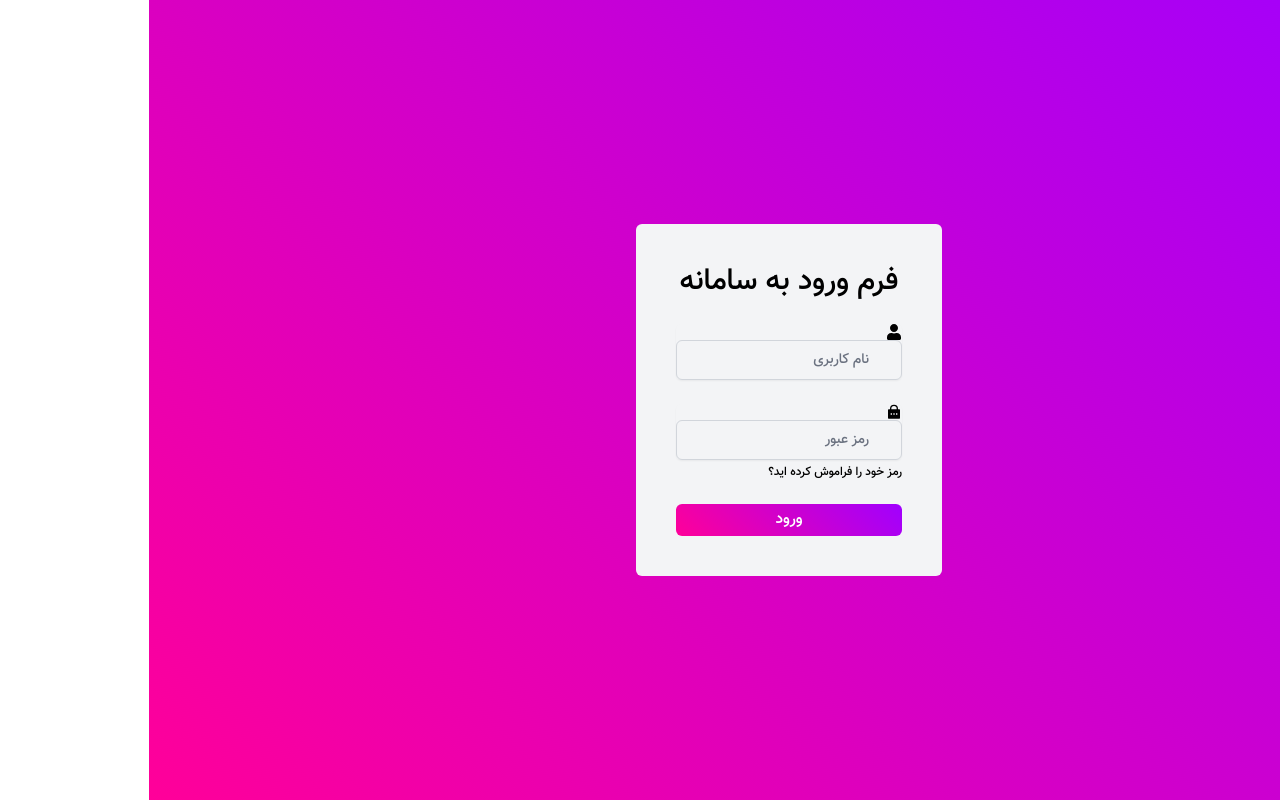
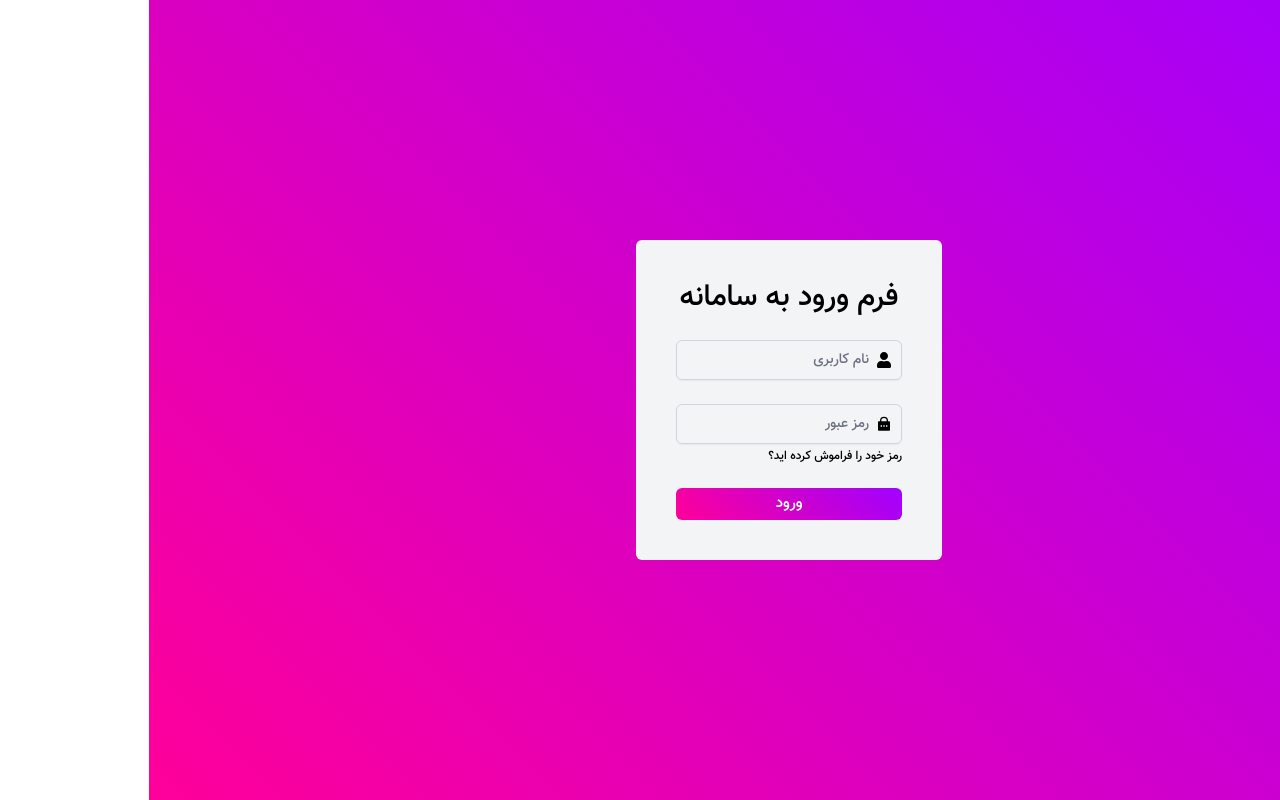
Before and after one commit to farzadafi/Store_Project, a React (Vite) app: page /login in a window 1280 px wide. Built offline with nearby package versions, Linux system fonts and the light colour scheme.

Commit message:
pass variant to formikInput

```diff
--- a/src/pages/login/index.tsx
+++ b/src/pages/login/index.tsx
@@ -92,11 +92,11 @@ const LoginPage = () => {
               <div className={"flex flex-col gap-6"}>
                 <h1 className={"text-3xl text-center whitespace-nowrap"}>فرم ورود به سامانه</h1>
                 <div>
-                  <FormikInput icon={userIcon} type={"text"} name={"username"} placeHolder={"نام کاربری"}/>
+                  <FormikInput variant={"login"} icon={userIcon} type={"text"} name={"username"} placeHolder={"نام کاربری"}/>
                   <ErrorMessage name="username" component="div" className={"text-red-500 text-xs"}/>
                 </div>
                 <div>
-                  <FormikInput icon={passwordIcon} type={"password"} name={"password"} placeHolder={"رمز عبور"}/>
+                  <FormikInput variant={"login"} icon={passwordIcon} type={"password"} name={"password"} placeHolder={"رمز عبور"}/>
                   <ErrorMessage name="password" component="div" className={"text-red-500 text-xs"}/>
                 </div>
                 <a ref={forgotPasswordTextRef} onClick={handleForgotPasswordClick} className={"text-xs -mt-5"} href="#">رمز
```
